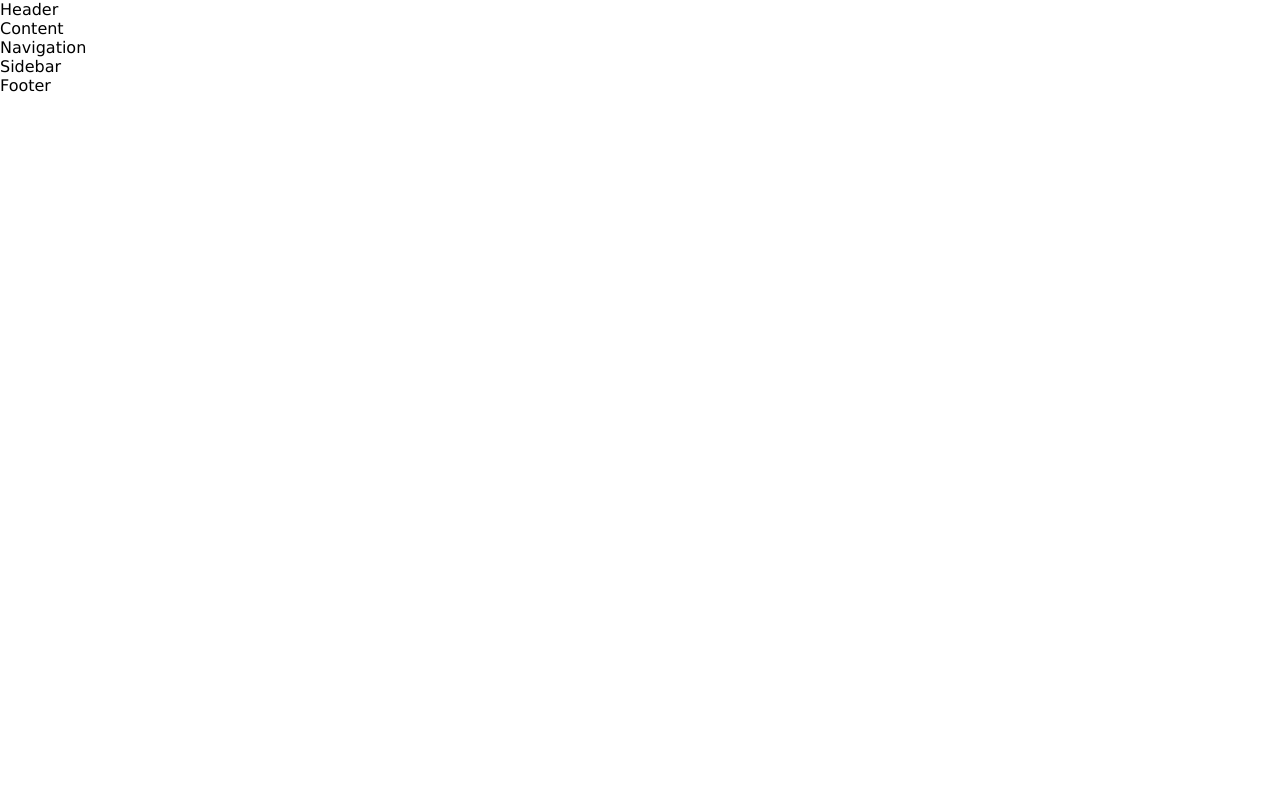
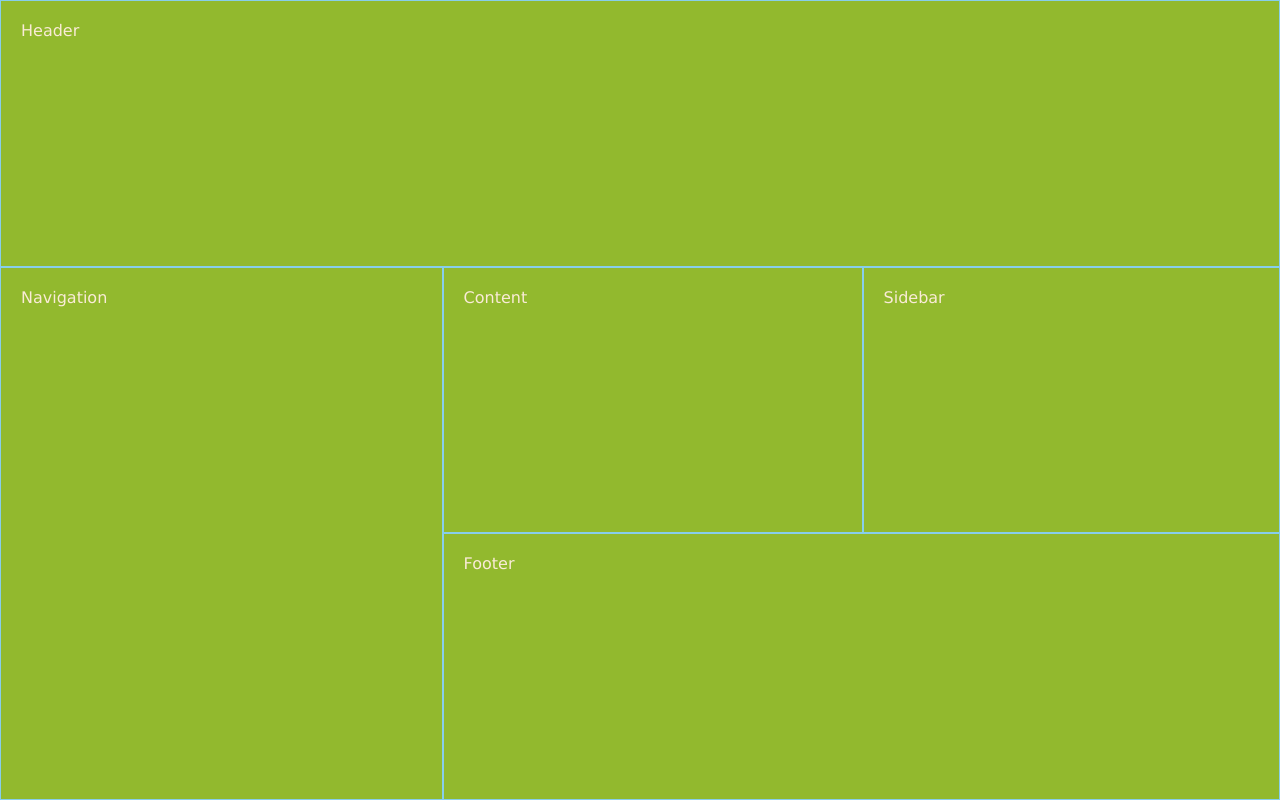
Before and after one commit to liar88828/save-tutor-css, a plain HTML site: page index2.html in a window 1280 px wide. Drawn offline with Linux system fonts and the light colour scheme.

Commit message:
penyesuaian dengan grid template area

```diff
--- a/style2.css
+++ b/style2.css
@@ -1,10 +1,48 @@
-*{
+* {
     box-sizing: border-box;
     padding: 0;
-margin: 0;
+    margin: 0;
 }
-body{
+
+body {
     font-family: Verdana, Geneva, Tahoma, sans-serif;
     font-size: 16px;
     height: 100vh;
+    display: grid;
+    grid-template-areas:
+        'header header header'
+        'nav content sidebar'
+        'nav footer footer'
+    ;
 }
+
+header,
+footer,
+main,
+aside,
+nav {
+    background-color: rgb(146, 185, 46);
+    color: antiquewhite;
+    padding: 20px;
+    border: skyblue 1px solid;
+}
+
+header {
+    grid-area: header;
+}
+
+nav {
+    grid-area: nav;
+}
+
+main {
+    grid-area: content;
+}
+
+aside {
+    grid-area: sidebar;
+}
+
+footer {
+    grid-area: footer;
+}
```
